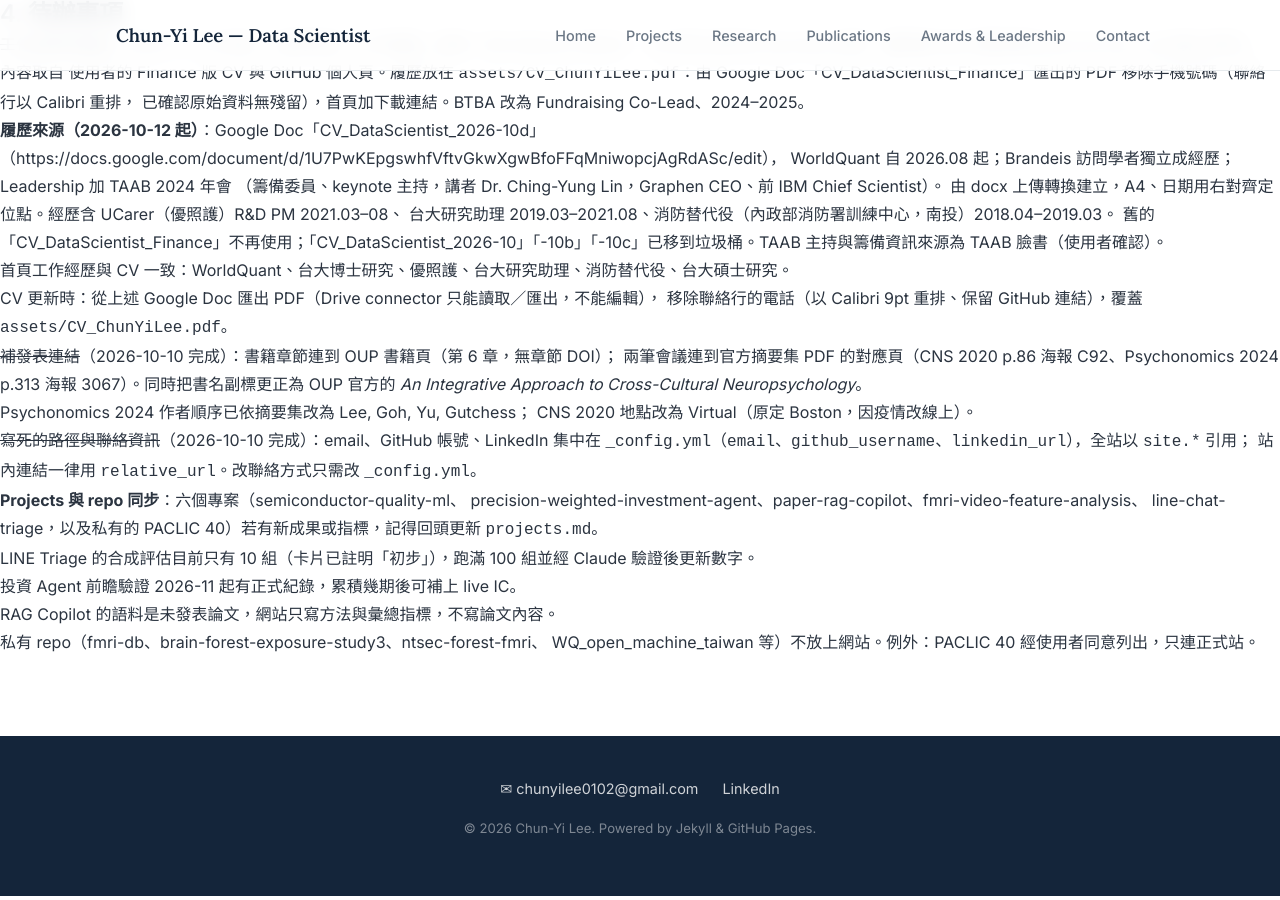
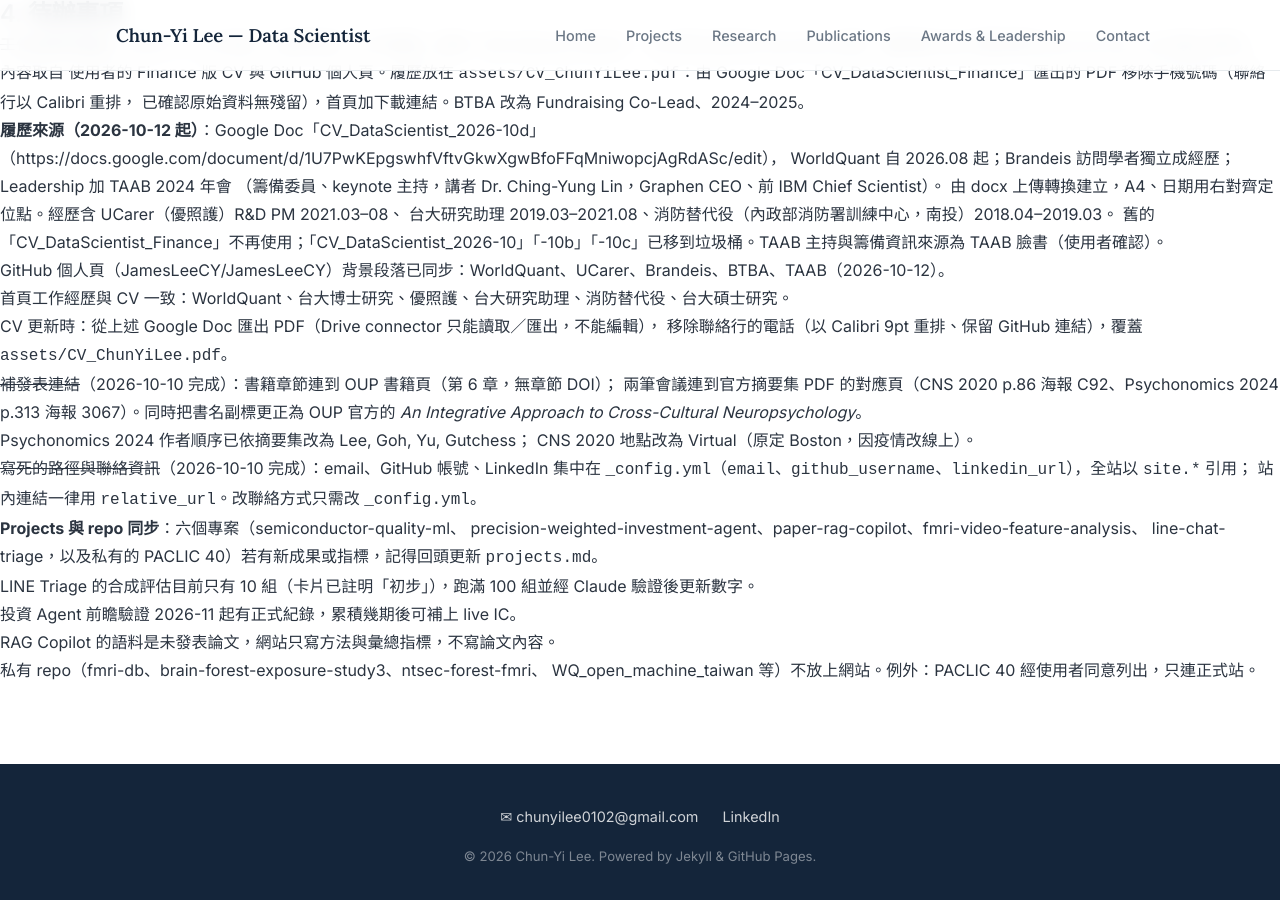
Before and after one commit to JamesLeeCY/JamesLeeCY.github.io, a Jekyll site: the page built from HANDOFF.md, in a window 1280 px wide and 900 px high, scrolled down 1852 px. Built offline with Jekyll 4.4.1, drawn with Linux system fonts in a browser that asks for light colours; our own code applies the rules of GitHub Pages for plain Markdown files.

Commit message:
HANDOFF: note GitHub profile background sync
Co-Authored-By: Claude Opus 5.5 <noreply@anthropic.com>

```diff
--- a/HANDOFF.md
+++ b/HANDOFF.md
@@ -108,6 +108,7 @@ contact.md             聯絡方式
      由 docx 上傳轉換建立，A4、日期用右對齊定位點。經歷含 UCarer（優照護）R&D PM 2021.03–08、
      台大研究助理 2019.03–2021.08、消防替代役（內政部消防署訓練中心，南投）2018.04–2019.03。
      舊的「CV_DataScientist_Finance」不再使用；「CV_DataScientist_2026-10」「-10b」「-10c」已移到垃圾桶。TAAB 主持與籌備資訊來源為 TAAB 臉書（使用者確認）。
+   - GitHub 個人頁（JamesLeeCY/JamesLeeCY）背景段落已同步：WorldQuant、UCarer、Brandeis、BTBA、TAAB（2026-10-12）。
    - 首頁工作經歷與 CV 一致：WorldQuant、台大博士研究、優照護、台大研究助理、消防替代役、台大碩士研究。
    - CV 更新時：從上述 Google Doc 匯出 PDF（Drive connector 只能讀取／匯出，不能編輯），
      移除聯絡行的電話（以 Calibri 9pt 重排、保留 GitHub 連結），覆蓋 `assets/CV_ChunYiLee.pdf`。
```
